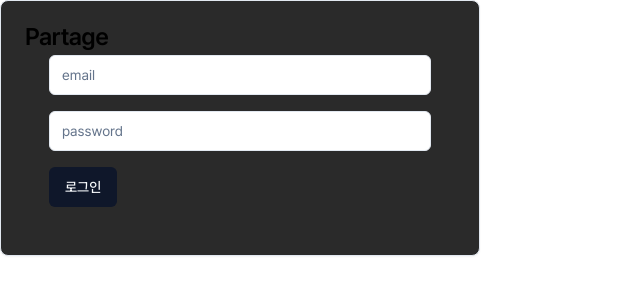
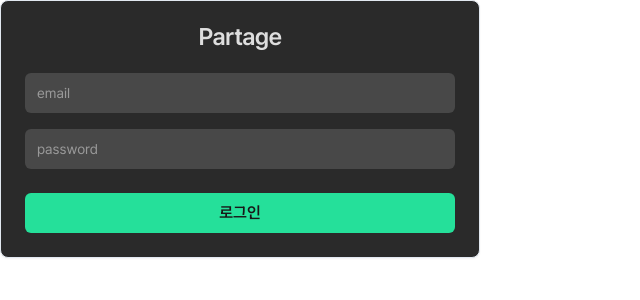
Before and after one commit to Team-Partage/partage_web, a Next.js app: page /login in a window 1280 px wide. Shown: the top 300 px of the page, without its empty margins (0-640 px from the left). Built offline with nearby package versions, Linux system fonts and the light colour scheme.

Commit message:
feat: 로그인 페이지 작업

```diff
--- a/src/app/(auth)/login/page.tsx
+++ b/src/app/(auth)/login/page.tsx
@@ -5,6 +5,9 @@ import { Card, CardContent, CardHeader, CardTitle } from '@/components/ui/card';
 import { Form, FormControl, FormField, FormItem } from '@/components/ui/form';
 import { Input } from '@/components/ui/input';
 import { useForm } from 'react-hook-form';
+
+const inputStyle =
+  'border-none bg-gray-500 text-foreground-high placeholder:text-foreground-medium';
 
 const LoginPage = () => {
   const form = useForm();
@@ -14,25 +17,26 @@ const LoginPage = () => {
   };
 
   return (
-    <Card className="w-[480px] bg-gray-700 text-foreground">
+    <Card className="w-[480px] bg-gray-700 text-foreground-high">
       <CardHeader>
-        <CardTitle>Partage</CardTitle>
+        <CardTitle className="m-auto">Partage</CardTitle>
+      </CardHeader>
       <CardContent>
         <Form {...form}>
           <form
-              className="space-y-4"
             onSubmit={(e: React.FormEvent<HTMLFormElement>) => {
               e.preventDefault();
               handleSubmit();
             }}
           >
+            <div className="space-y-4">
               <FormField
                 control={form.control}
                 name="email"
                 render={({ field }) => (
                   <FormItem>
                     <FormControl>
-                      <Input placeholder="email" {...field} />
+                      <Input className={inputStyle} placeholder="email" {...field} />
                     </FormControl>
                   </FormItem>
                 )}
@@ -43,18 +47,21 @@ const LoginPage = () => {
                 render={({ field }) => (
                   <FormItem>
                     <FormControl>
-                      <Input placeholder="password" {...field} />
+                      <Input className={inputStyle} placeholder="password" {...field} />
                     </FormControl>
                   </FormItem>
                 )}
               />
-              <Button type="submit" className="">
+            </div>
+            <Button
+              type="submit"
+              className="mt-6 w-full bg-primary-default text-gray-900 body-large-1 hover:bg-primary-hover"
+            >
               로그인
             </Button>
           </form>
         </Form>
       </CardContent>
-      </CardHeader>
     </Card>
   );
 };
--- a/tailwind.config.ts
+++ b/tailwind.config.ts
@@ -27,7 +27,11 @@ const config = {
           medium: 'hsl(0, 0%, 60%)',
           muted: 'hsl(0, 0%, 38%)',
         },
-        primary: '#25E09A',
+        primary: {
+          default: '#25E09A',
+          hover: '#20C087',
+          active: '#1A9C71',
+        },
         gray: {
           100: '#B4B4B4',
           200: '#6E6E6E',
```
Lines whose indentation alone changed are shown as unchanged.
